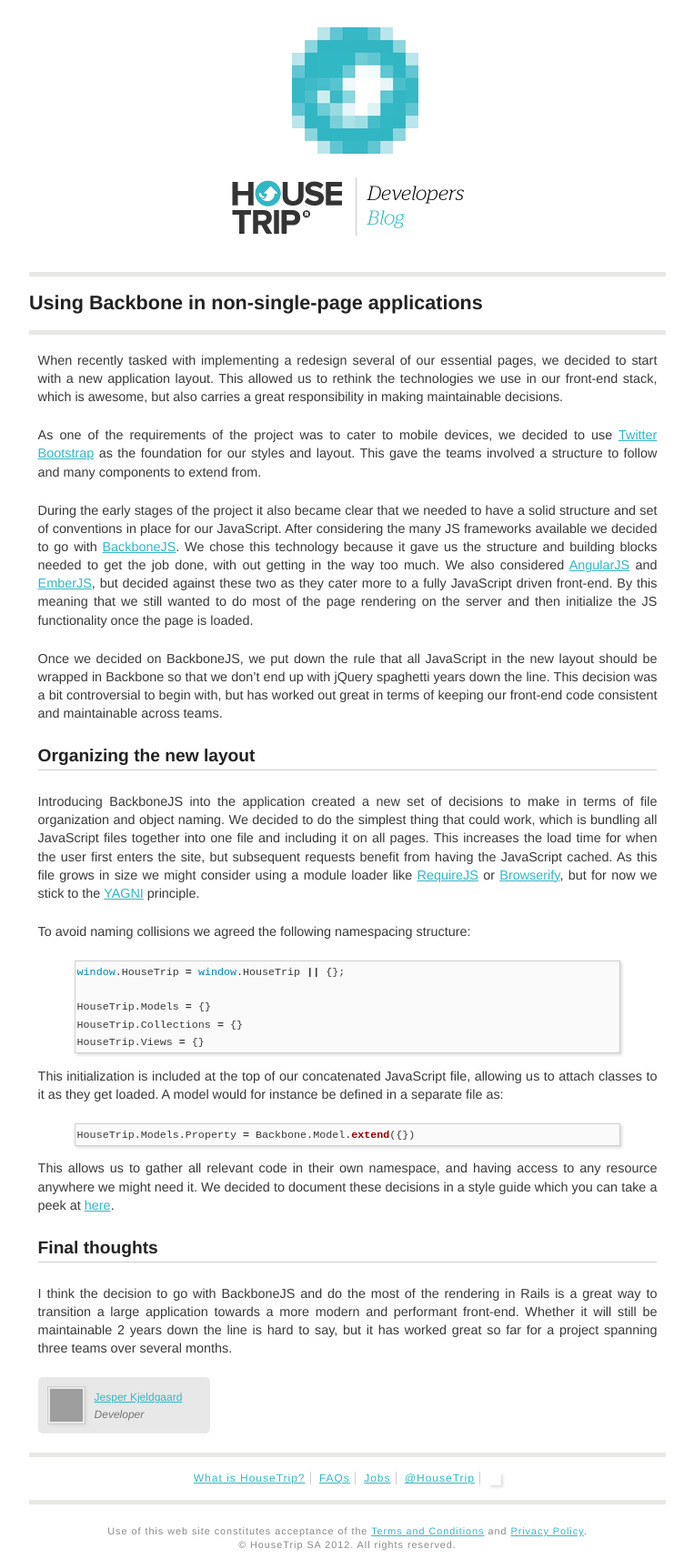
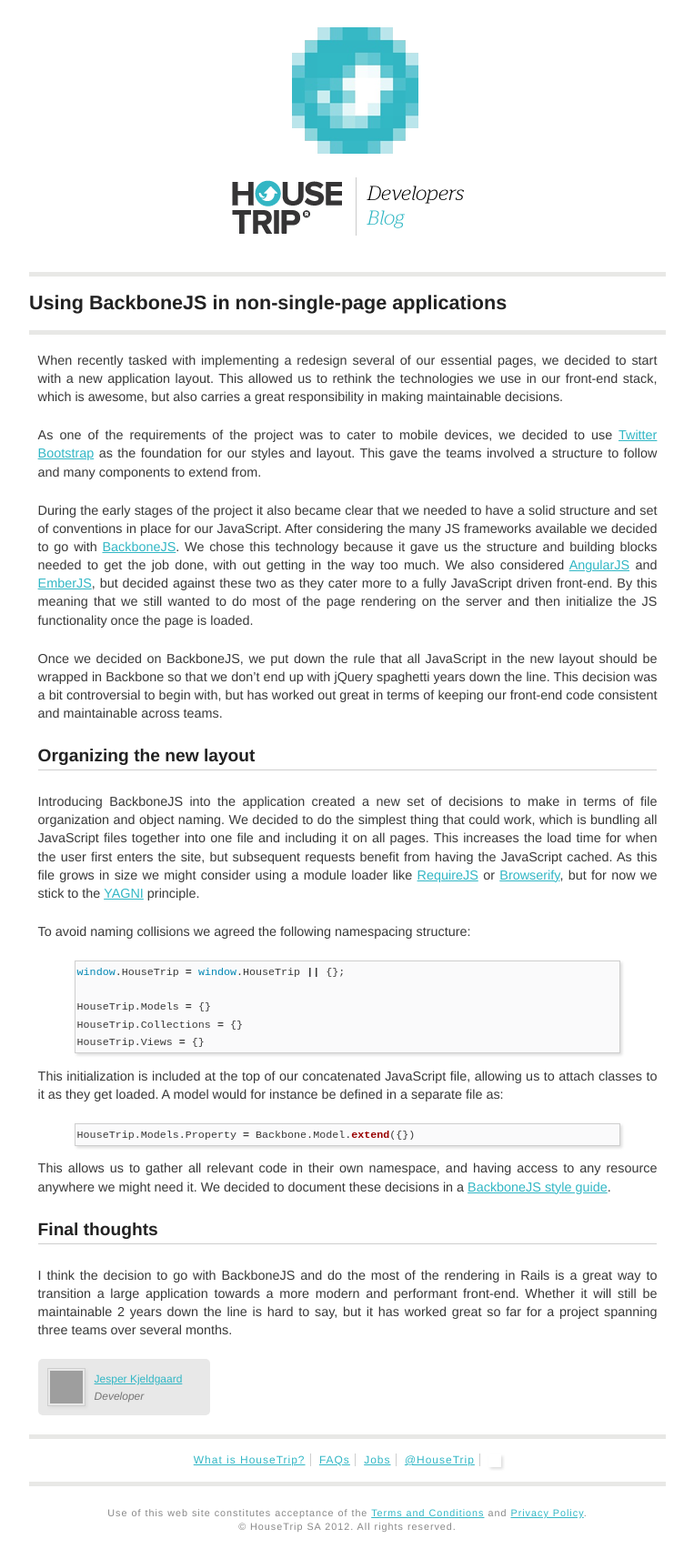
Before and after one commit to HouseTrip/housetrip.github.com, a Jekyll site: the page built from _posts/2014-01-06-using-backbone-js-in-non-single-page-applications.md, in a window 1280 px wide. Shown: the whole page at 91% size, without its empty margins (258-1021 px from the left). Built offline with Jekyll 4.4.1, drawn with Linux system fonts in a browser that asks for light colours; after the commit the page ends 1693 px from its top, so only the background shows below that; grey boxes are pictures that could not be loaded.

Commit message:
Improve post url and address PR concerns

```diff
--- a/_posts/2013-12-18-backbone.md
+++ b/_posts/2014-01-06-using-backbone-js-in-non-single-page-applications.md
@@ -1,6 +1,6 @@
 ---
 layout: post
-title: Using Backbone in non-single-page applications
+title: Using BackboneJS in non-single-page applications
 published: true
 author: Jesper Kjeldgaard
 author_role: Developer
@@ -71,10 +71,10 @@
 
 This allows us to gather all relevant code in their own namespace, and having
 access to any resource anywhere we might need it. We decided to document
-these decisions in a style guide which you can take a peek at
-[here](https://github.com/HouseTrip/backbone-style-guide).
+these decisions in a [BackboneJS style guide](https://github.com/HouseTrip/backbone-style-guide).
 
 ## Final thoughts
+
 I think the decision to go with BackboneJS and do the most of the rendering in
 Rails is a great way to transition a large application towards a more modern
 and performant front-end. Whether it will still be maintainable 2 years down
```
